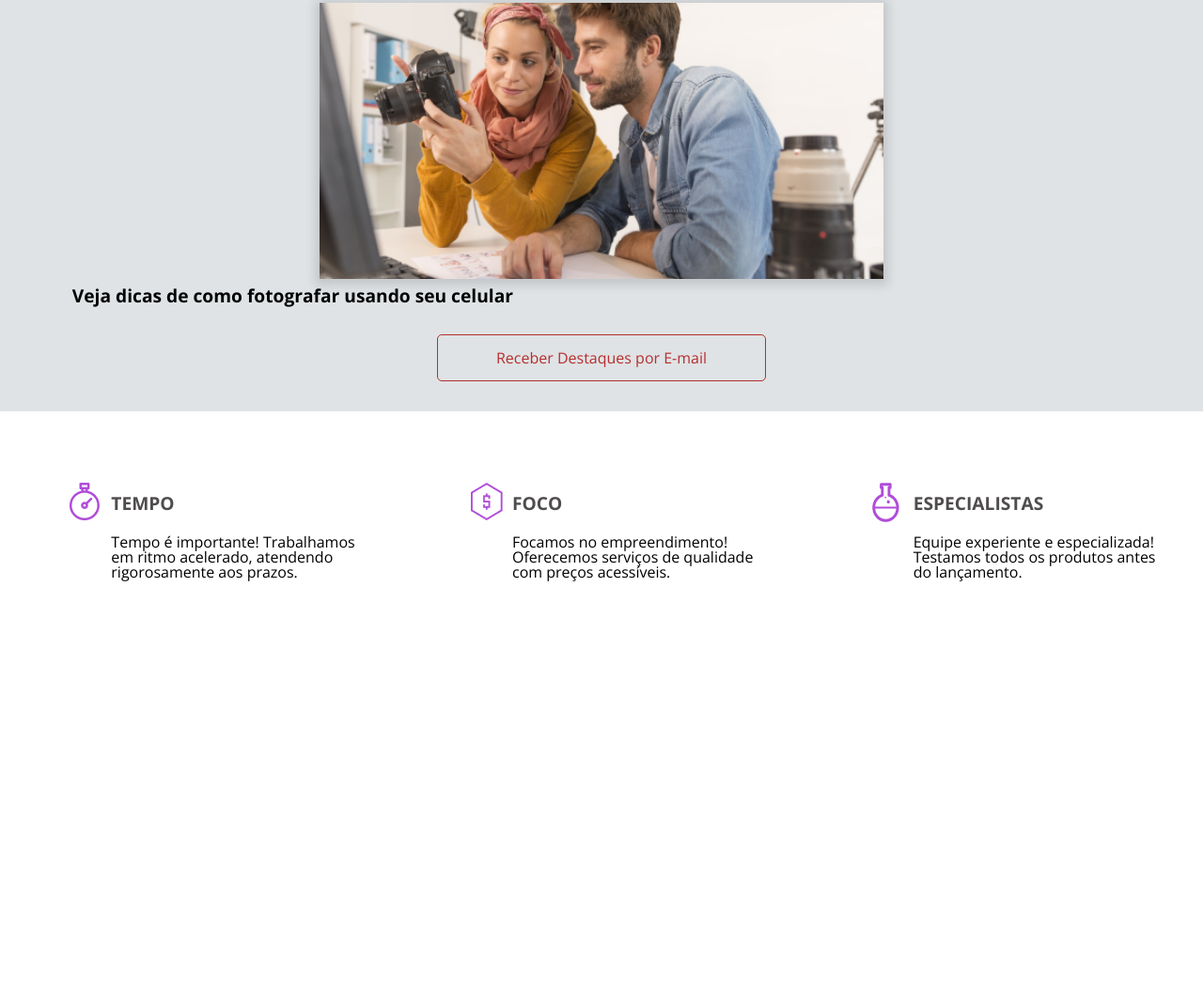
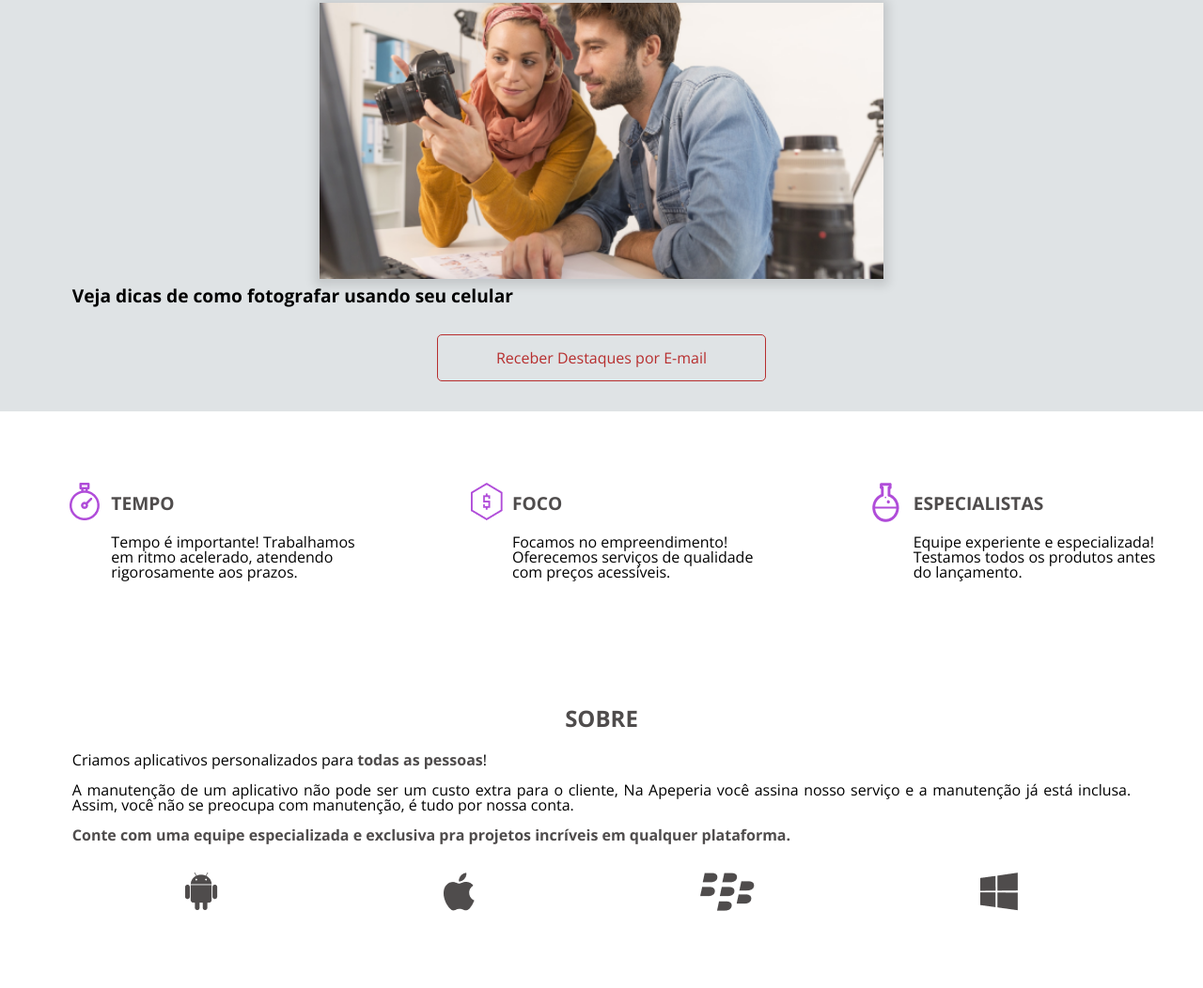
Before and after one commit to derickvogt/Apeperia, a plain HTML site: page index.html in a window 1280 px wide. Shown: the part 830-1882 px from the top of the page at 94% size. Before the commit the page ends 1535 px from the top, so only its background shows below. Drawn offline with nearby package versions, Linux system fonts and the light colour scheme.

Commit message:
Implementando a parte de 'Sobre' da página.

```diff
--- /dev/null
+++ b/css/sobre.css
@@ -0,0 +1,30 @@
+.sobre{
+    padding: 3rem 0;
+}
+
+.sobre-titulo{
+    color: var(--cor-cinza-escuro);
+    font-weight: 700;
+    text-transform: uppercase;
+    font-size: 1.5rem;
+    text-align: center;
+    margin-bottom: 1.5rem;
+}
+
+
+.sobre-texto{
+    margin-bottom: 1rem;
+    text-align: justify;
+}
+
+.sobre-texto-destaque{
+    font-weight: 700;
+    color: var(--cor-cinza-escuro);
+}
+
+.sobre-plataformas{
+    display: flex;
+    flex-wrap: wrap;
+    justify-content: space-around;
+    margin: 2rem 0rem;
+}
--- a/index.html
+++ b/index.html
@@ -10,6 +10,7 @@
         <link rel="stylesheet" href="css/chamada.css">
         <link rel="stylesheet" href="css/destaque.css">
         <link rel="stylesheet" href="css/diferenciais.css">
+        <link rel="stylesheet" href="css/sobre.css">
         <link rel="preconnect" href="https://fonts.googleapis.com">
         <link rel="preconnect" href="https://fonts.gstatic.com" crossorigin>
         <link href="https://fonts.googleapis.com/css2?family=Montserrat:wght@300;400;700&family=Open+Sans:wght@300;400;700&display=swap" rel="stylesheet">
@@ -75,6 +76,26 @@
                 </ul>
 
             </section>
+
+            <section class="sobre container">
+                <div class="sobre-conteudo container">
+                    <h2 class="sobre-titulo">Sobre</h2>
+                    <p class="sobre-texto">Criamos aplicativos personalizados para <strong class="sobre-texto-destaque">todas as pessoas</strong>!</p>
+
+                    <p class="sobre-texto">A manutenção de um aplicativo não pode ser um custo extra para o cliente, Na Apeperia você assina nosso serviço e a manutenção já está inclusa. Assim, você não se preocupa com manutenção, é tudo por nossa conta.</p>
+
+                    <p class="sobre-texto sobre-texto-destaque">
+                    Conte com uma equipe especializada e exclusiva pra projetos incríveis em qualquer plataforma.
+                    </p>
+
+                    <ul class="sobre-plataformas">
+                        <li><img src="img/android.png" alt="Ícone do Android"></li>
+                        <li><img src="img/apple.png" alt="Ícone da Blackberry"></li>
+                        <li><img src="img/blackberry.png" alt="Ícone da Apple"></li>
+                        <li><img src="img/windowsphone.png" alt="Ícone do Windows Phone"></li>
+                    </ul>
+                </div>
+            </section>
         </main>
     </body>
 </html>
```
